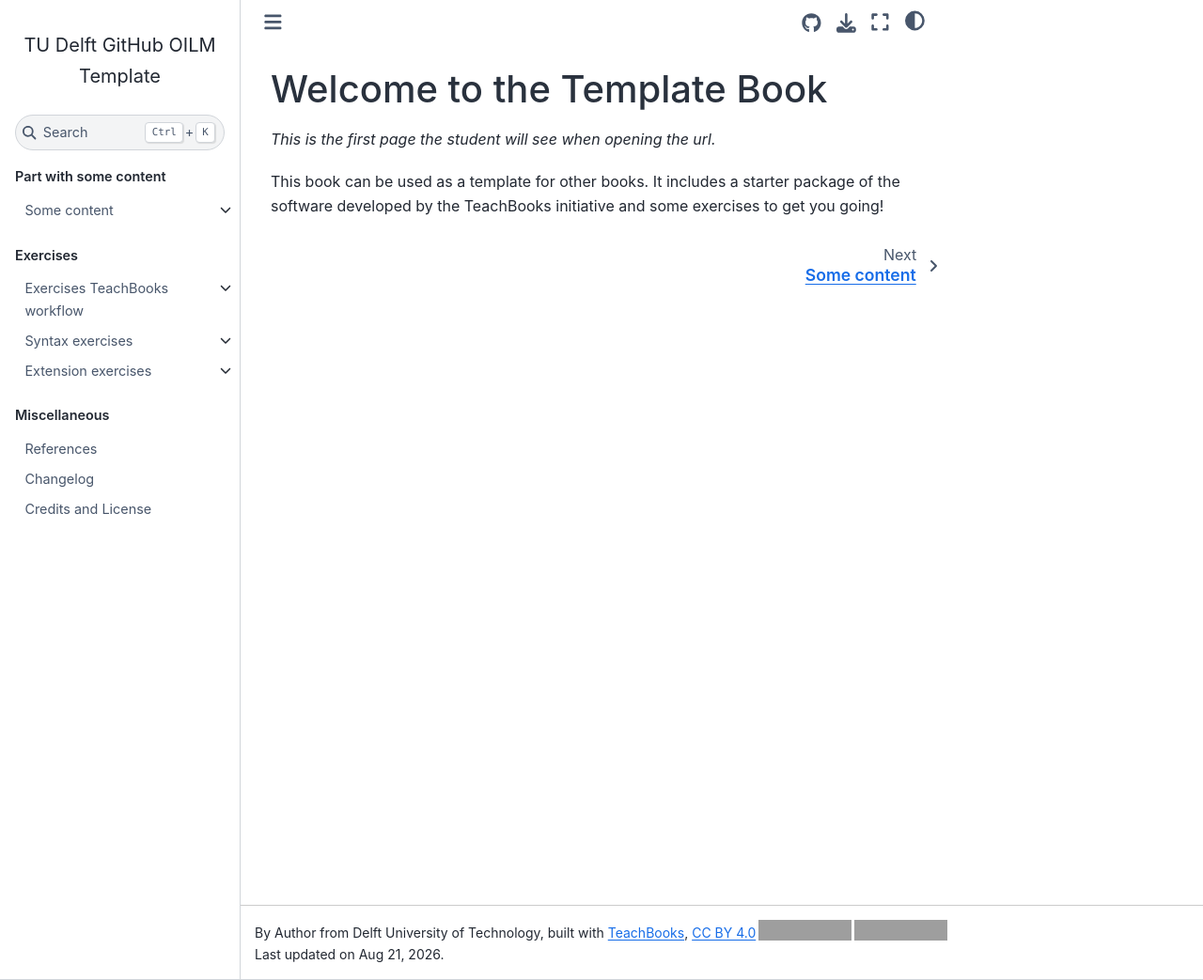
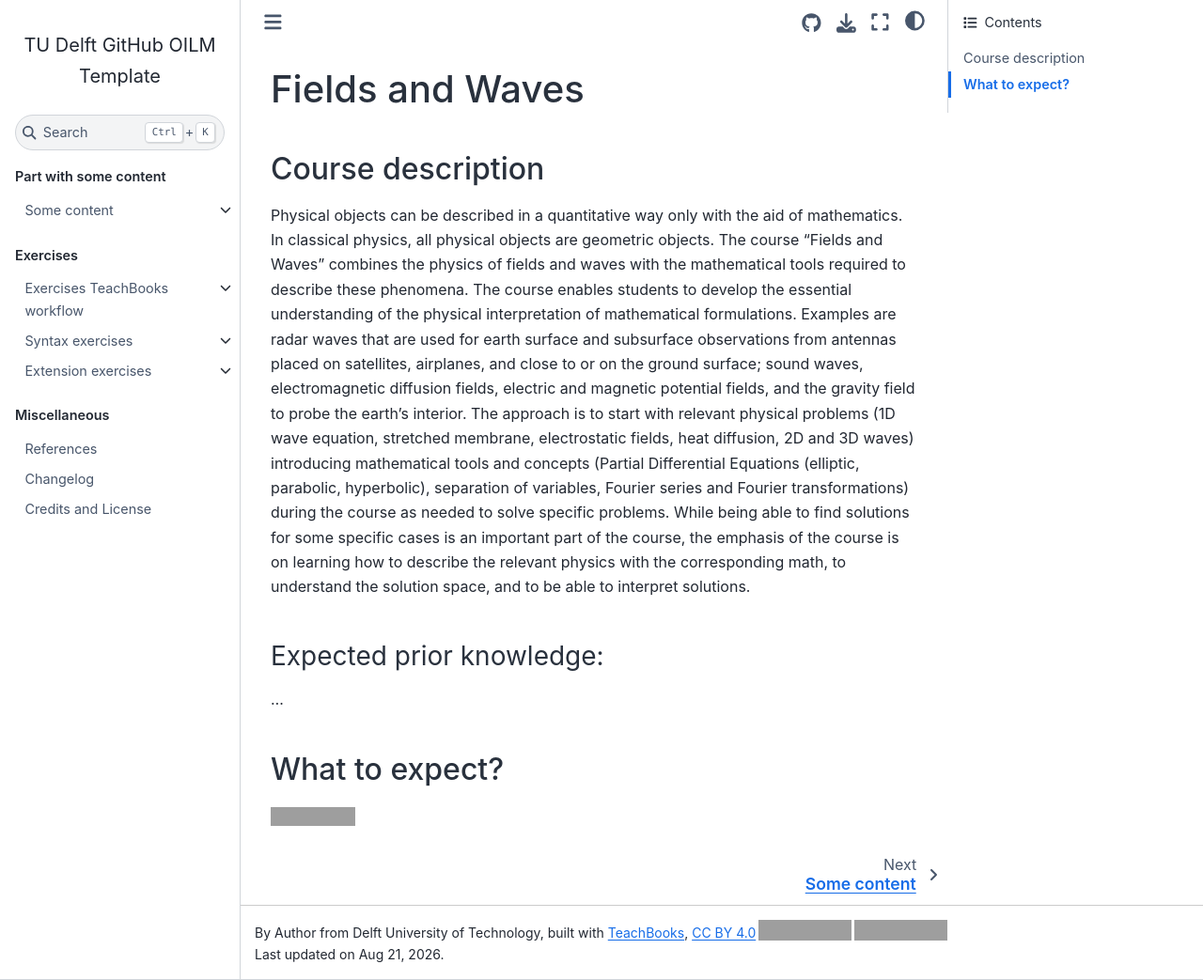
Before and after one commit to BScECT/FieldWaves, a Jupyter Book: the page built from book/intro.md, in a window 1280 px wide and 1043 px high. Shown: the whole window at 94% size. Built offline with Jupyter Book 1.0.4 settings and Sphinx 7.4.7 and the Sphinx Book theme 1.1.4, drawn with Linux system fonts in a browser that asks for light colours; comment, search, counter and statistics services are not loaded; grey boxes are pictures that could not be loaded.

Commit message:
Edited intro

```diff
--- a/book/intro.md
+++ b/book/intro.md
@@ -1,6 +1,23 @@
-(intro)=
-# Welcome to the Template Book
+---
+title: ECTB2140 Fields and Waves 2026
+---
 
-_This is the first page the student will see when opening the url._
+# Fields and Waves
 
-This book can be used as a template for other books. It includes a starter package of the software developed by the TeachBooks initiative and some exercises to get you going!
+## Course description
+
+Physical objects can be described in a quantitative way only with the aid of mathematics. In classical physics, all physical objects are geometric objects. The course “Fields and Waves” combines the physics of fields and waves with the mathematical tools required to describe these phenomena. The course enables students to develop the essential understanding of the physical interpretation of mathematical formulations. Examples are radar waves that are used for earth surface and subsurface observations from antennas placed on satellites, airplanes, and close to or on the ground surface; sound waves, electromagnetic diffusion fields, electric and magnetic potential fields, and the gravity field to probe the earth’s interior. The approach is to start with relevant physical problems (1D wave equation, stretched membrane, electrostatic fields, heat diffusion, 2D and 3D waves) introducing mathematical tools and concepts (Partial Differential Equations (elliptic, parabolic, hyperbolic), separation of variables, Fourier series and Fourier transformations) during the course as needed to solve specific problems. While being able to find solutions for some specific cases is an important part of the course, the emphasis of the course is on learning how to describe the relevant physics with the corresponding math, to understand the solution space, and to be able to interpret solutions.
+
+### Expected prior knowledge:
+...
+
+## What to expect?
+<!-- This Jupyter book provides the road map for the course. All activities are introduced in the following chapters and there are a number of assignments you need to do. The didactic approach is based on guided tutorials where you study and practice the material yourself. The amount of lectures is kept to a minimum. In order to benefit most from this style of learning we urge you to prepare each lecture. We have scheduled time for this preparation in the time planner.
+
+Each week at the end of the practial we will have a short assignment at exam level so you can assess your performance along the way.
+
+Brightspace will be used for providing day to day information relevant to this course. The schedule is published there and you will be able to find material to prepare a Python environment for this course on your own computer. You sometimes need to download notebooks from this Jupyter-book to do certain assignments. Sometimes we will ask you to submit these notebooks to Brightspace so we can assess your performance. All test exams need to be submitted to Brightspace as well. Please note these tests are formative. -->
+
+
+
+<a rel="license" href="http://creativecommons.org/licenses/by-sa/4.0/"><img alt="Creative Commons License" style="border-width:0" src="https://i.creativecommons.org/l/by-sa/4.0/88x31.png" /></a>
```
